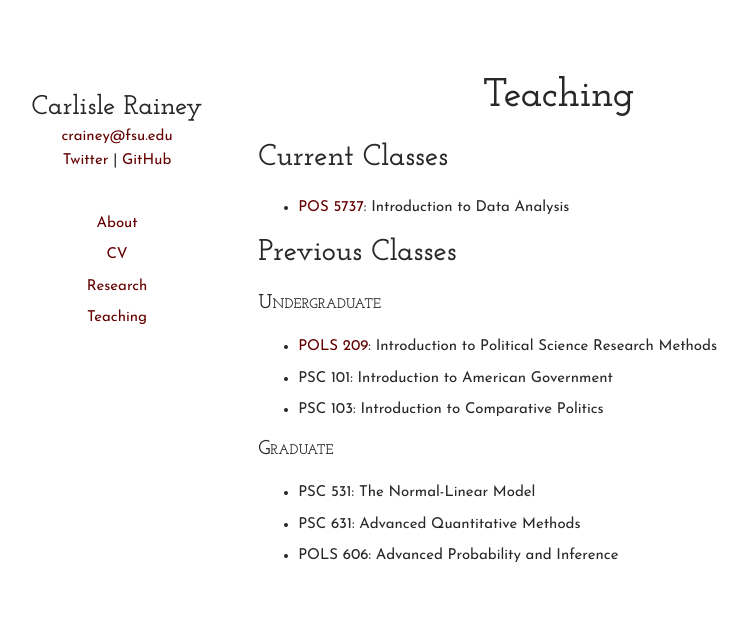
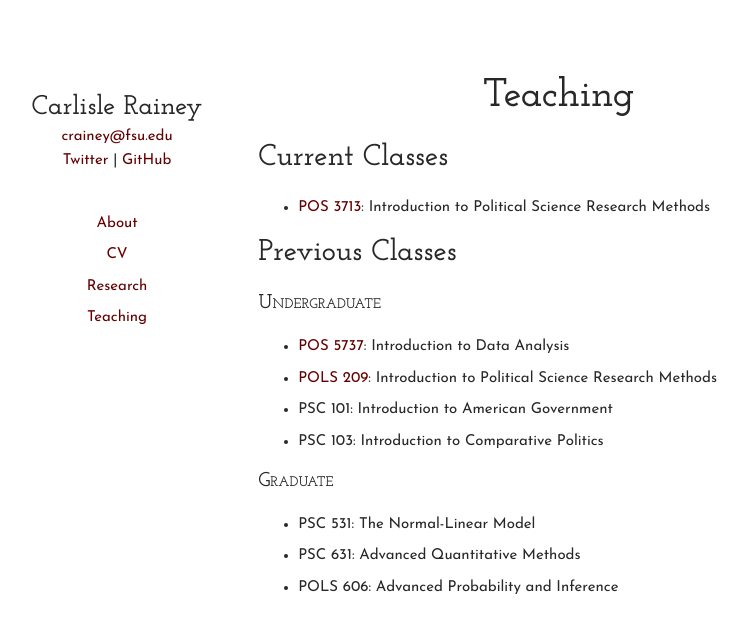
Before and after one commit to carlislerainey/carlislerainey.github.io, a Jekyll site: the page built from teaching/index.md, in a window 1280 px wide. Shown: the top 633 px of the page, without its empty margins (204-952 px from the left). Built offline with Jekyll 4.4.1, drawn with Linux system fonts in a browser that asks for light colours.

Commit message:
Update teaching page

```diff
--- a/teaching/index.md
+++ b/teaching/index.md
@@ -7,12 +7,13 @@ title: Teaching | Carlisle Rainey
 
 ## Current Classes
 
-- [POS 5737](https://pos5737.github.io): Introduction to Data Analysis
+- [POS 3713](http://pos3713.github.io): Introduction to Political Science Research Methods
 
 ## Previous Classes
 
 ### Undergraduate
 
+- [POS 5737](https://pos5737.github.io): Introduction to Data Analysis
 - [POLS 209](pols-209): Introduction to Political Science Research Methods
 - PSC 101: Introduction to American Government
 - PSC 103: Introduction to Comparative Politics
```
